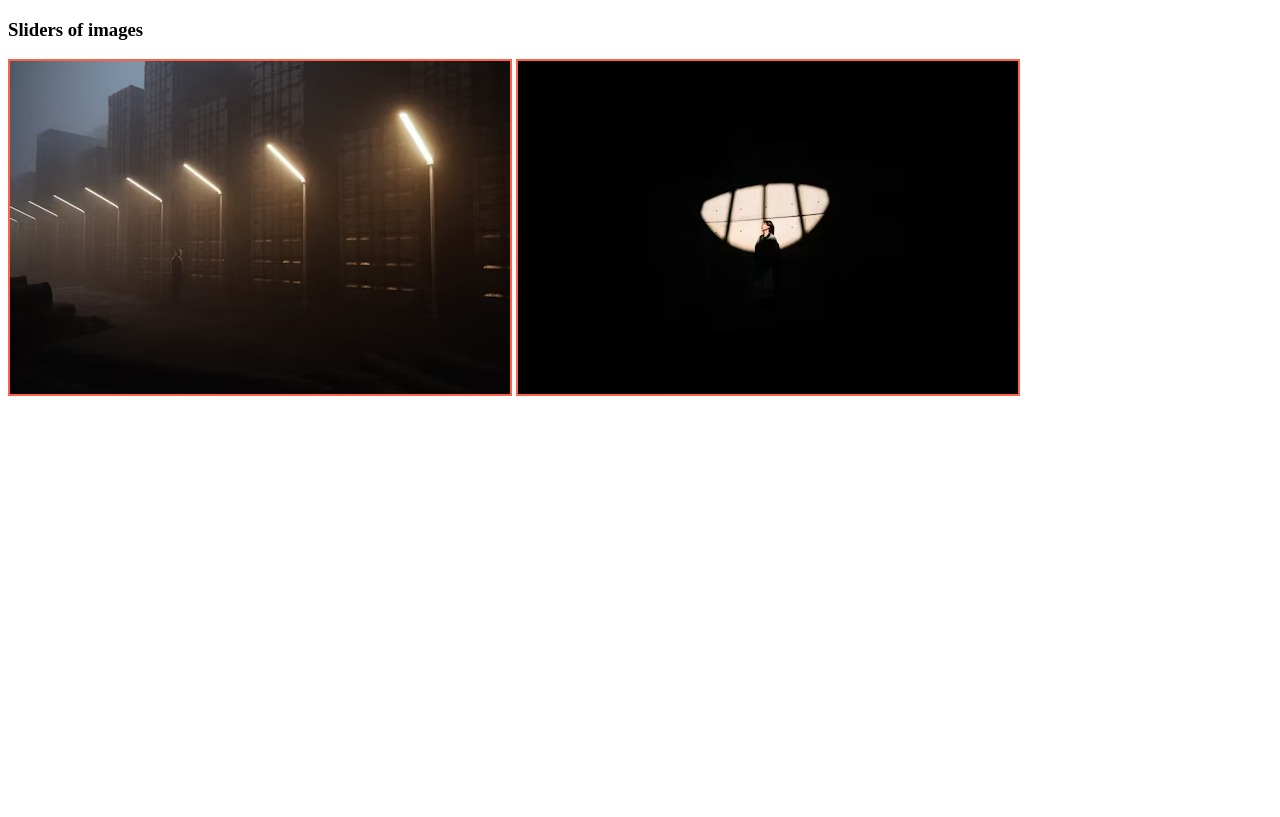
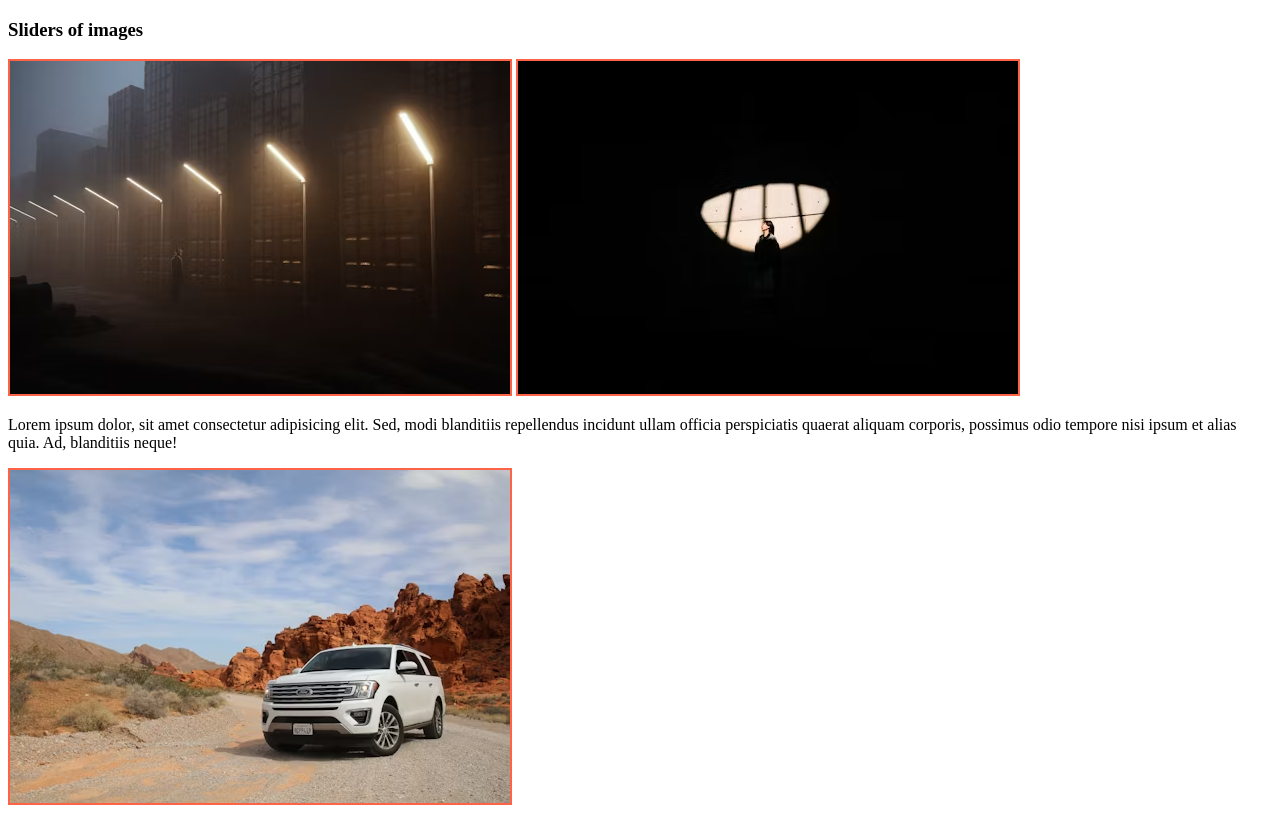
Before and after one commit to tasnimnishat78/my-fourth-repository, a plain HTML site: page index.html in a window 1280 px wide. Drawn offline with Linux system fonts and the light colour scheme.

Commit message:
paragraph and picture added

```diff
--- a/index.html
+++ b/index.html
@@ -10,5 +10,11 @@
     <h3>Sliders of images</h3>
     <img src="images/chayamaya.jpg" alt="">
     <img src="images/dark light.jpg.avif" alt="">
+    <div>
+        <p>Lorem ipsum dolor, sit amet consectetur adipisicing elit. Sed, modi blanditiis repellendus incidunt ullam officia perspiciatis quaerat aliquam corporis, possimus odio tempore nisi ipsum et alias quia. Ad, blanditiis neque!</p>
+    </div>
+    <div>
+        <img src="images/car1.jpg.avif" alt="">
+    </div>
 </body>
 </html>
```
